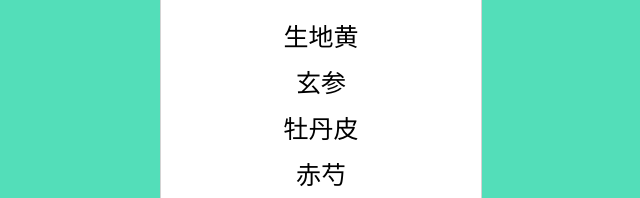
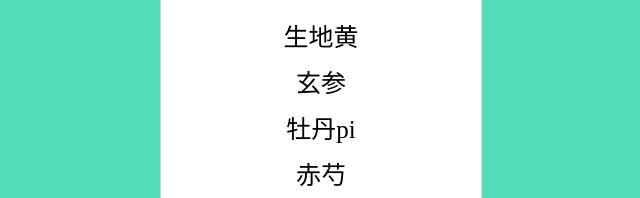
Before and after one commit to dirny/-dirny-dirny.githubzyjj.io, a plain HTML site: page index.html in a window 1280 px wide. Shown: the part 3673-3871 px from the top of the page, 319-959 px from the left. Drawn offline with Linux system fonts and the light colour scheme.

Commit message:
更新 index.html

```diff
--- a/index.html
+++ b/index.html
@@ -117,7 +117,7 @@
         <h2>第四节 清热凉血药</h2>
         <p>生地黄</p>
         <p>玄参</p>
-        <p>牡丹皮</p>
+        <p>牡丹pi</p>
         <p>赤芍</p>
         <p>紫草</p>
         <p>水牛角</p>
```
